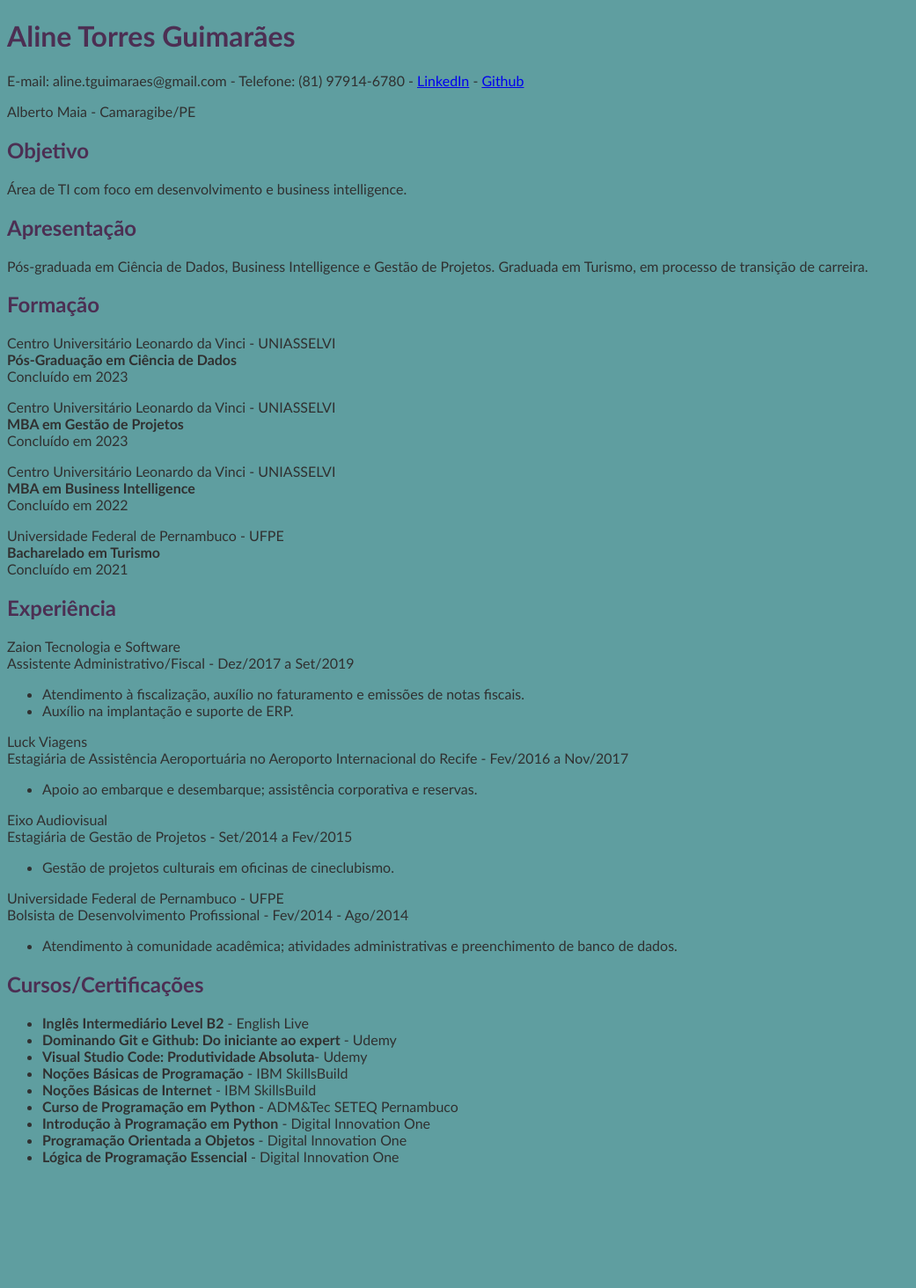
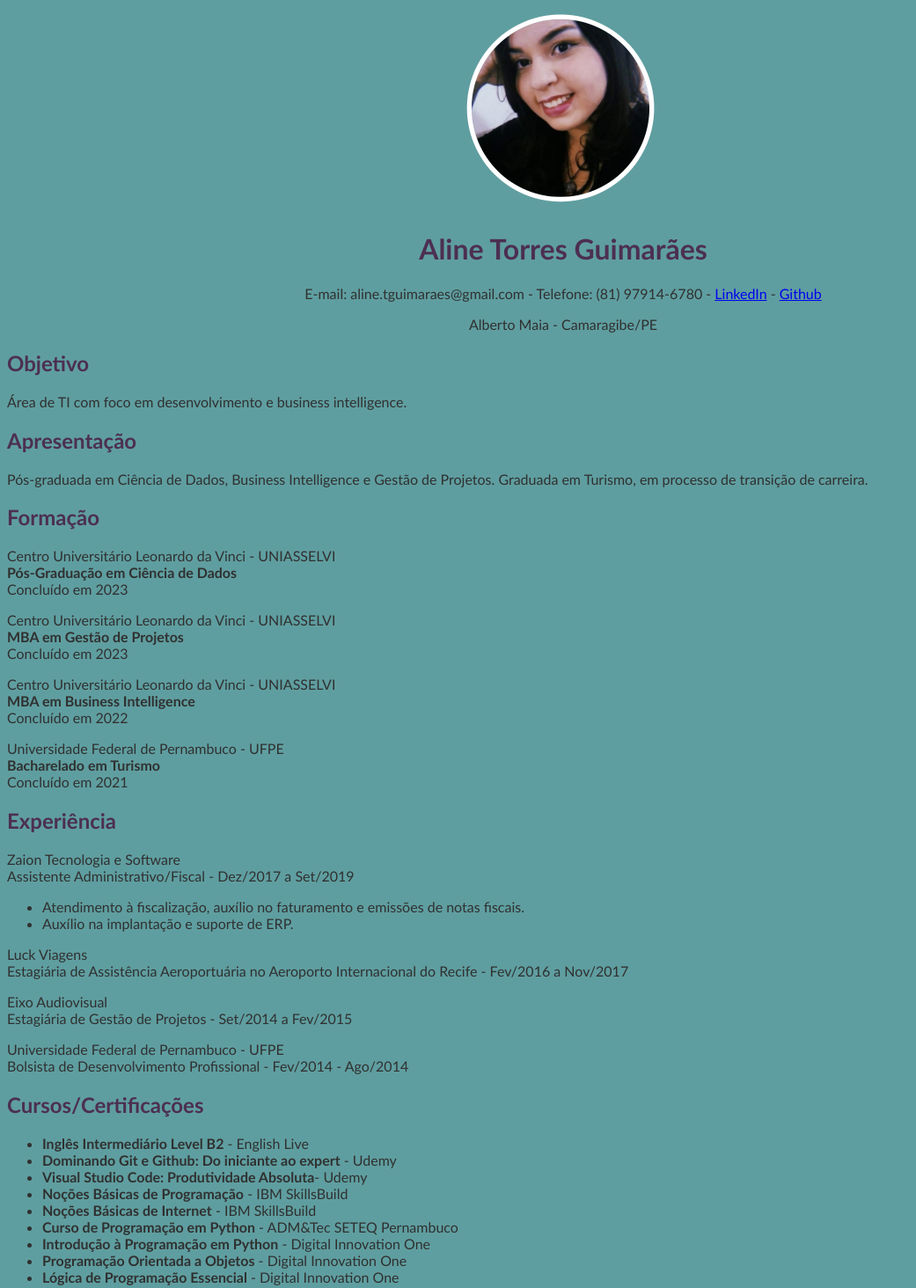
Before and after one commit to alinetguimaraes/CurriculoAlineTorresGuimaraes, a plain HTML site: page index.html in a window 1280 px wide. Shown: the whole page at 88% size, without its empty margins (0-1041 px from the left). Before the commit the page ends 1340 px from the top, so only its background shows below. Drawn offline with Linux system fonts and the light colour scheme.

Commit message:
adição de foto

```diff
--- a/index.html
+++ b/index.html
@@ -7,9 +7,12 @@
 </head>
 <body style="background-color:cadetblue;">
 
+    <center>
+        <img src="aline_icone_curriculo.png">
     <h1 style="font-family:'Gill Sans', 'Gill Sans MT', Calibri, 'Trebuchet MS', sans-serif;color:#4c2f53;">Aline Torres Guimarães</h1>
     <p style="font-family: 'Gill Sans', 'Gill Sans MT', Calibri, 'Trebuchet MS', sans-serif;color: #303030;">E-mail: aline.tguimaraes@gmail.com - Telefone: (81) 97914-6780 - <a href=https://www.linkedin.com/in/aline-torres-guimaraes/">LinkedIn</a> - <a href="https://github.com/alinetguimaraes">Github</a> </p>
     <p style="font-family: 'Gill Sans', 'Gill Sans MT', Calibri, 'Trebuchet MS', sans-serif;color: #303030;">Alberto Maia - Camaragibe/PE</p>
+    </center>
 
     <h2 style="font-family: 'Gill Sans', 'Gill Sans MT', Calibri, 'Trebuchet MS', sans-serif;color: #4c2f53;">Objetivo</h2>
     <p style="font-family: 'Gill Sans', 'Gill Sans MT', Calibri, 'Trebuchet MS', sans-serif;color: #303030;">Área de TI com foco em desenvolvimento e business intelligence. </p>
@@ -60,28 +63,19 @@
     <p style="font-family: 'Gill Sans', 'Gill Sans MT', Calibri, 'Trebuchet MS', sans-serif;color: #303030;">Luck Viagens
         <br>
         Estagiária de Assistência Aeroportuária no Aeroporto Internacional do Recife - Fev/2016 a Nov/2017
-        <br>
-        <ul style="font-family: 'Gill Sans', 'Gill Sans MT', Calibri, 'Trebuchet MS', sans-serif;color: #303030;">
-            <li>Apoio ao embarque e desembarque; assistência corporativa e reservas.</li>
-        </ul>
+
     </p>
 
     <p style="font-family: 'Gill Sans', 'Gill Sans MT', Calibri, 'Trebuchet MS', sans-serif;color: #303030;">Eixo Audiovisual
         <br>
         Estagiária de Gestão de Projetos -  Set/2014 a Fev/2015
-        <br>
-        <ul style="font-family: 'Gill Sans', 'Gill Sans MT', Calibri, 'Trebuchet MS', sans-serif;color: #303030;">
-            <li>Gestão de projetos culturais em oficinas de cineclubismo.</li>
-        </ul>
+
     </p>
 
     <p style="font-family: 'Gill Sans', 'Gill Sans MT', Calibri, 'Trebuchet MS', sans-serif;color: #303030;">Universidade Federal de Pernambuco - UFPE
         <br>
         Bolsista de Desenvolvimento Profissional - Fev/2014 - Ago/2014
-        <br>
-        <ul style="font-family: 'Gill Sans', 'Gill Sans MT', Calibri, 'Trebuchet MS', sans-serif;color: #303030;">
-            <li>Atendimento à comunidade acadêmica; atividades administrativas e preenchimento de banco de dados. </li>
-        </ul>
+
     </p>
 
     <h2 style="font-family: 'Gill Sans', 'Gill Sans MT', Calibri, 'Trebuchet MS', sans-serif;color: #4c2f53;">Cursos/Certificações</h2>
```
Also changed, not shown: aline_icone_curriculo.png (added).
